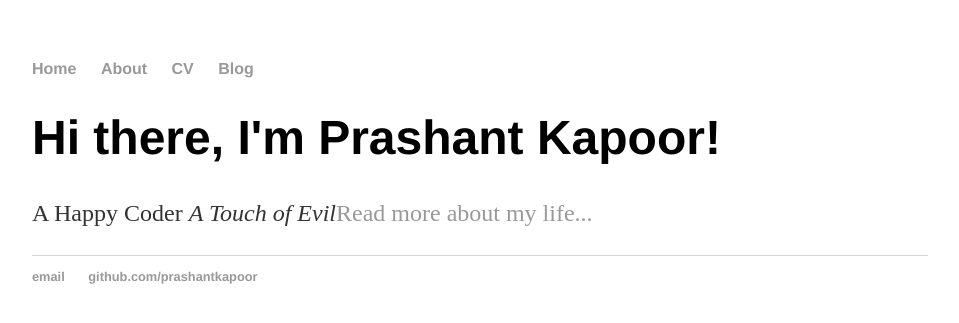
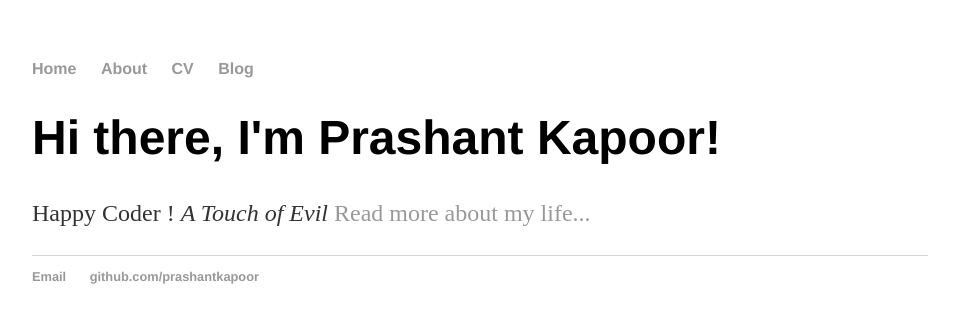
Before and after one commit to prashantkapoor/prashantkapoor.github.io, a Jekyll site: the page built from index.html, in a window 1280 px wide. Shown: the top 323 px of the page, without its empty margins (160-1119 px from the left). Built offline with Jekyll 4.4.1, drawn with Linux system fonts in a browser that asks for light colours.

Commit message:
Update index.html

```diff
--- a/index.html
+++ b/index.html
@@ -1,29 +1,8 @@
-<!DOCTYPE html>
-<html>
-	<head>
-		<title>Prashant Kapoor</title>
-		<link rel="stylesheet" type="text/css" href="/css/main.css">
-	</head>
-	<body>
-		<nav>
-    		<ul>
-        		<li><a href="/">Home</a></li>
-	        	<li><a href="/about">About</a></li>
-        		<li><a href="/cv">CV</a></li>
-        		<li><a href="/blog">Blog</a></li>
-    		</ul>
-		</nav>
-		<div class="container">
-    		<div class="blurb">
-        		<h1>Hi there, I'm Prashant Kapoor!</h1>
-				<p>A Happy Coder <em>A Touch of Evil</em><a href="/about">Read more about my life...</a></p>
-    		</div><!-- /.blurb -->
-		</div><!-- /.container -->
-		<footer>
-    		<ul>
-        		<li><a href="mailto:prashantkapoor21@gmail.com">email</a></li>
-        		<li><a href="https://github.com/prashantkapoor">github.com/prashantkapoor</a></li>
-			</ul>
-		</footer>
-	</body>
-</html>
+---
+layout: default
+title: Prashant Kapoor
+---
+<div class="blurb">
+	<h1>Hi there, I'm Prashant Kapoor!</h1>
+	<p>Happy Coder ! <em> A Touch of Evil</em>  <a href="/about"> Read more about my life...</a></p>
+</div><!-- /.blurb -->
```
